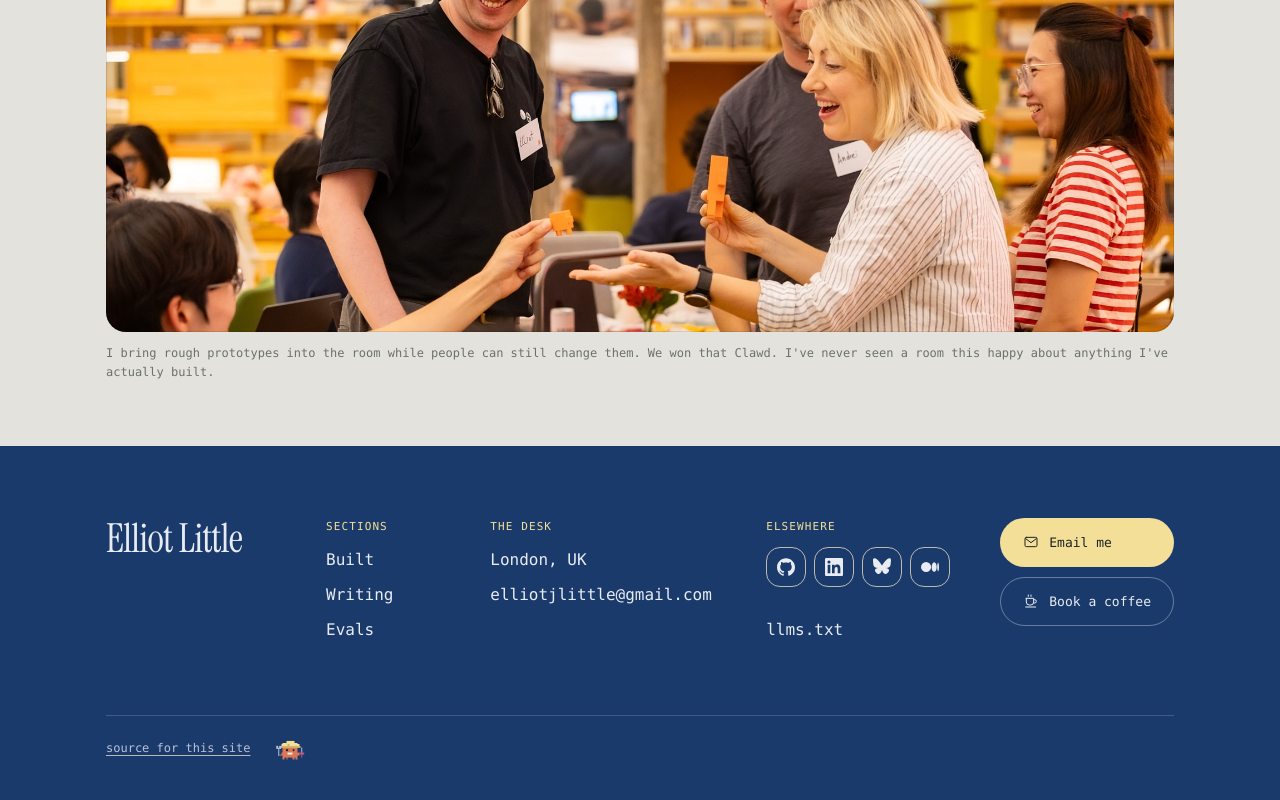
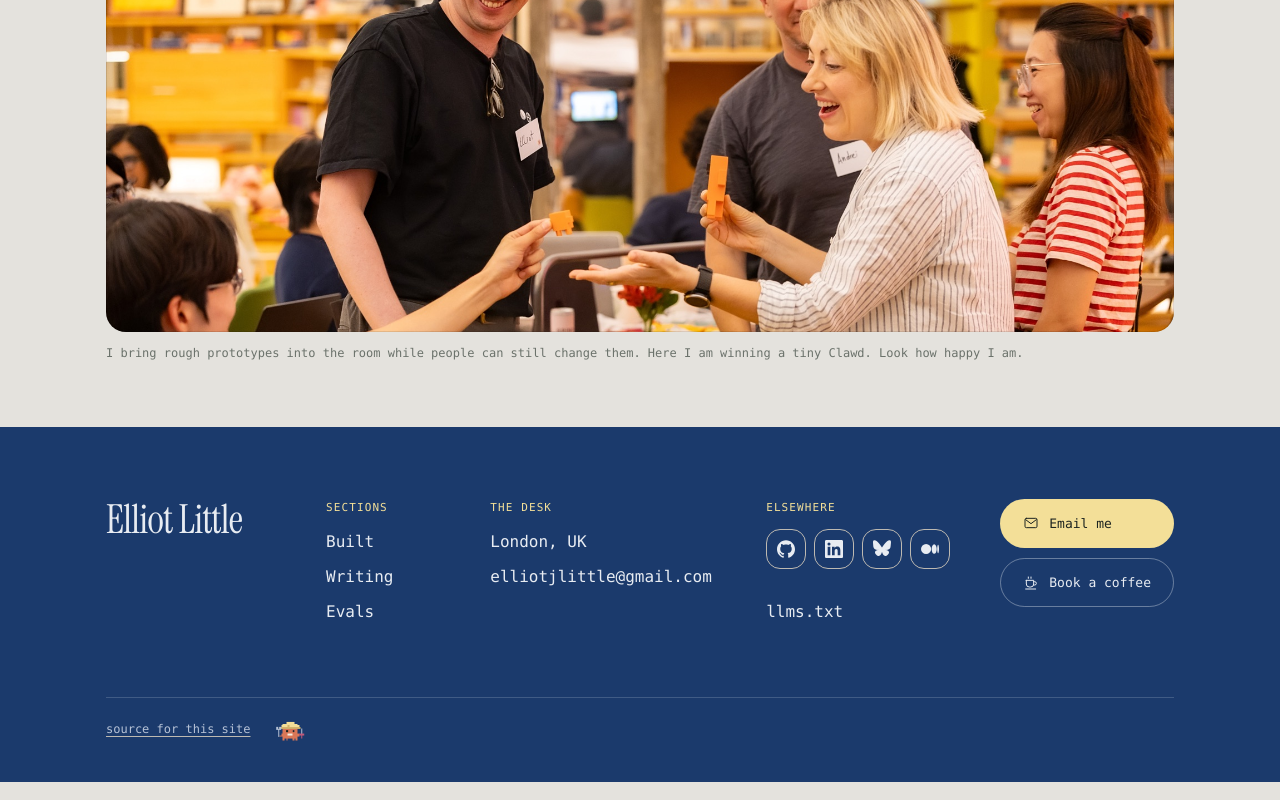
Before and after one commit to ElliotJLT/elliot-os, a Next.js app: page / in a window 1280 px wide. Shown: the part 9741-10541 px from the top of the page. Built offline with nearby package versions, Linux system fonts and the light colour scheme; no server answers.

Commit message:
Home: Elliot's own Clawd line
Co-Authored-By: Claude Opus 5.5 (1M context) <noreply@anthropic.com>

```diff
--- a/app/page.tsx
+++ b/app/page.tsx
@@ -197,8 +197,7 @@ export default async function Home() {
           </div>
           <figcaption>
             I bring rough prototypes into the room while people can still
-            change them. We won that Clawd. I&apos;ve never seen a room this
-            happy about anything I&apos;ve actually built.
+            change them. Here I am winning a tiny Clawd. Look how happy I am.
           </figcaption>
         </figure>
       </Reveal>
```
